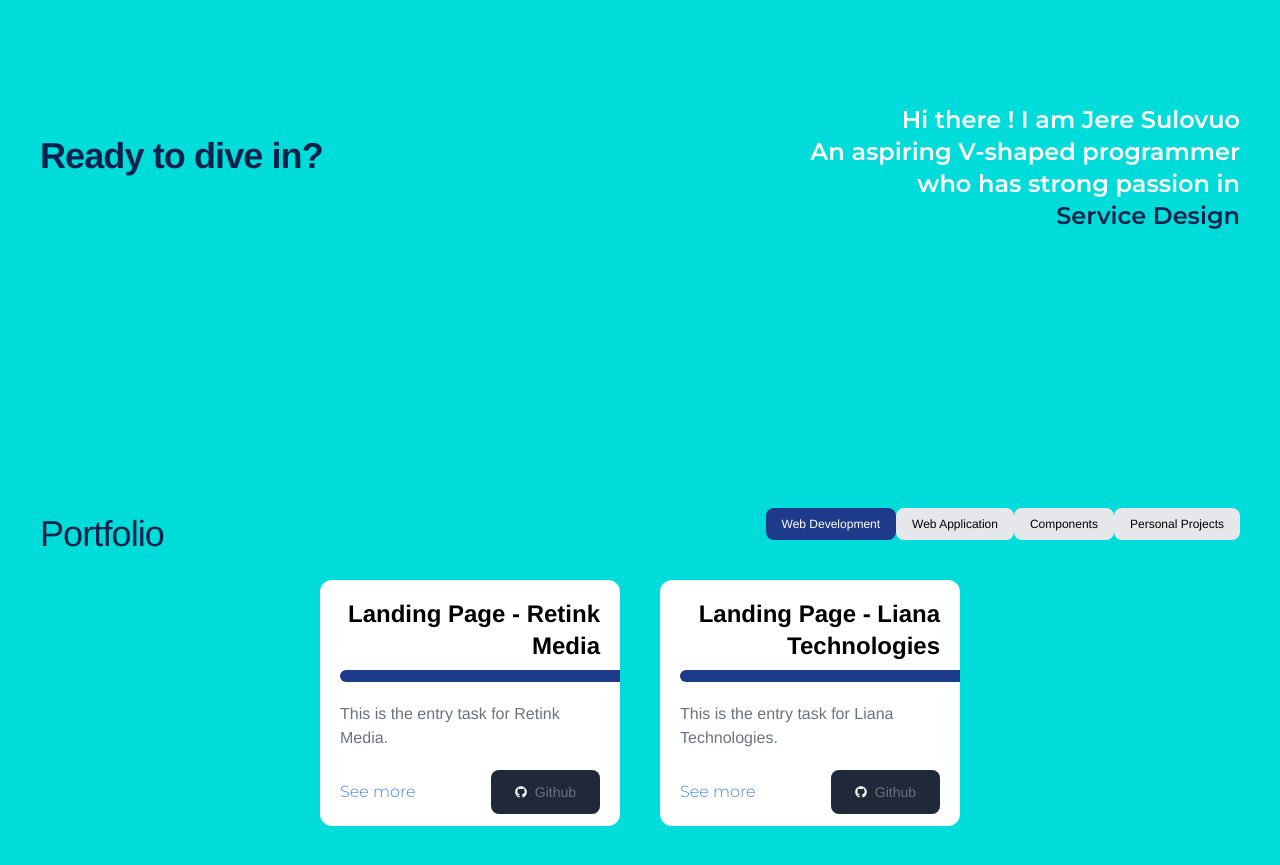
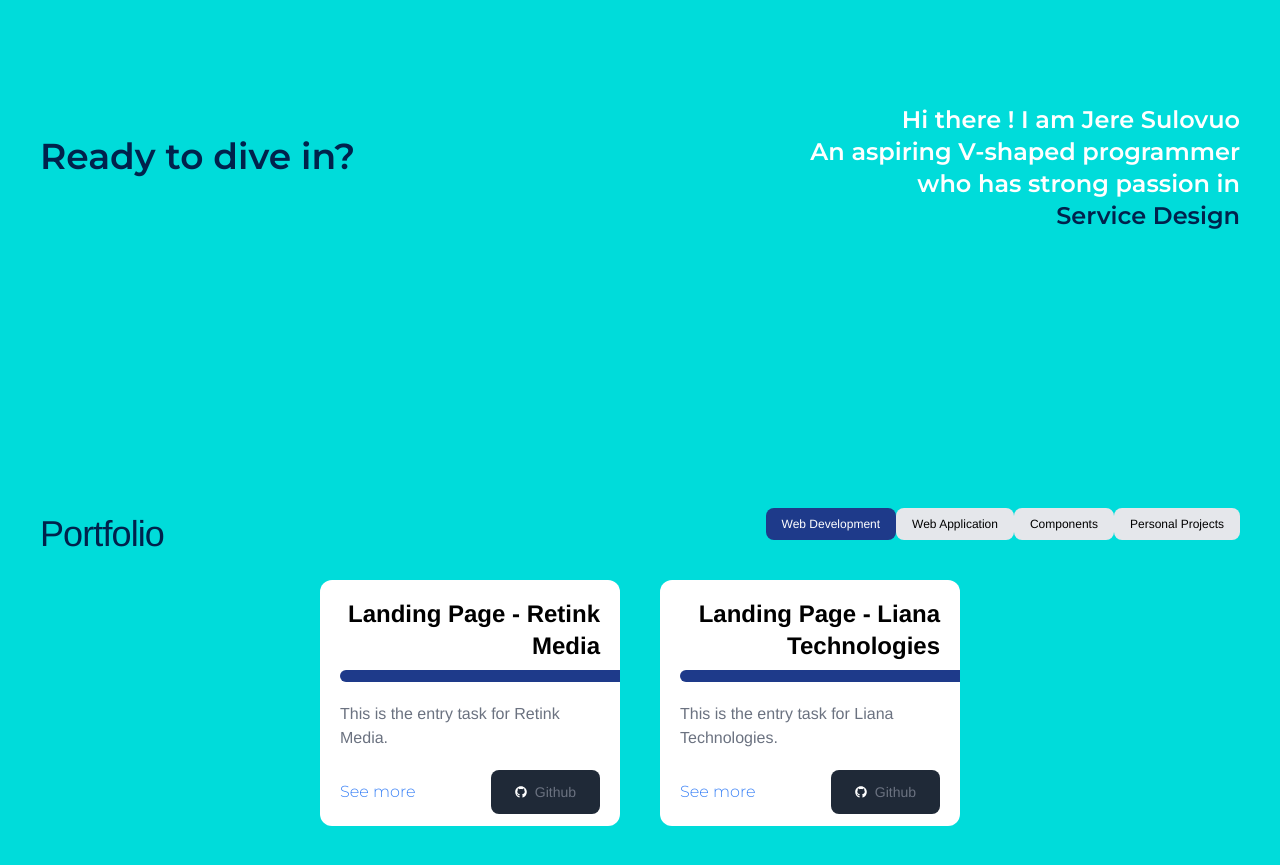
Before and after one commit to chungvuiloong/simple_portfolio, a React (Create React App) app: page / in a window 1280 px wide. Shown: the part 920-1785 px from the top of the page. Built offline with nearby package versions, Linux system fonts and the light colour scheme.

Commit message:
Testing new glabal css

```diff
--- a/src/pages/Profile.tsx
+++ b/src/pages/Profile.tsx
@@ -38,11 +38,7 @@ export default function Profile() {
         <section className='py-24 sm:py-32 px-6 lg:px-10' style={{ backgroundColor: '#00dcda' }} >
             <div className='mx-auto container'>
                 <div className="lg:flex lg:items-center lg:justify-between">
-                    <h2 className="text-4xl tracking-tight sm:text-4xl
-                    font-sans font-600
-                    "
-                        style={{ color: 'var(--ext-dark-blue-01)' }}
-                    >
+                    <h2 style={{ color: 'var(--ext-dark-blue-01)' }}>
                         Ready to dive in?
                     </h2>
                     <p className="font-semibold mt-6 text-2xl leading-8 text-white text-end">
```
